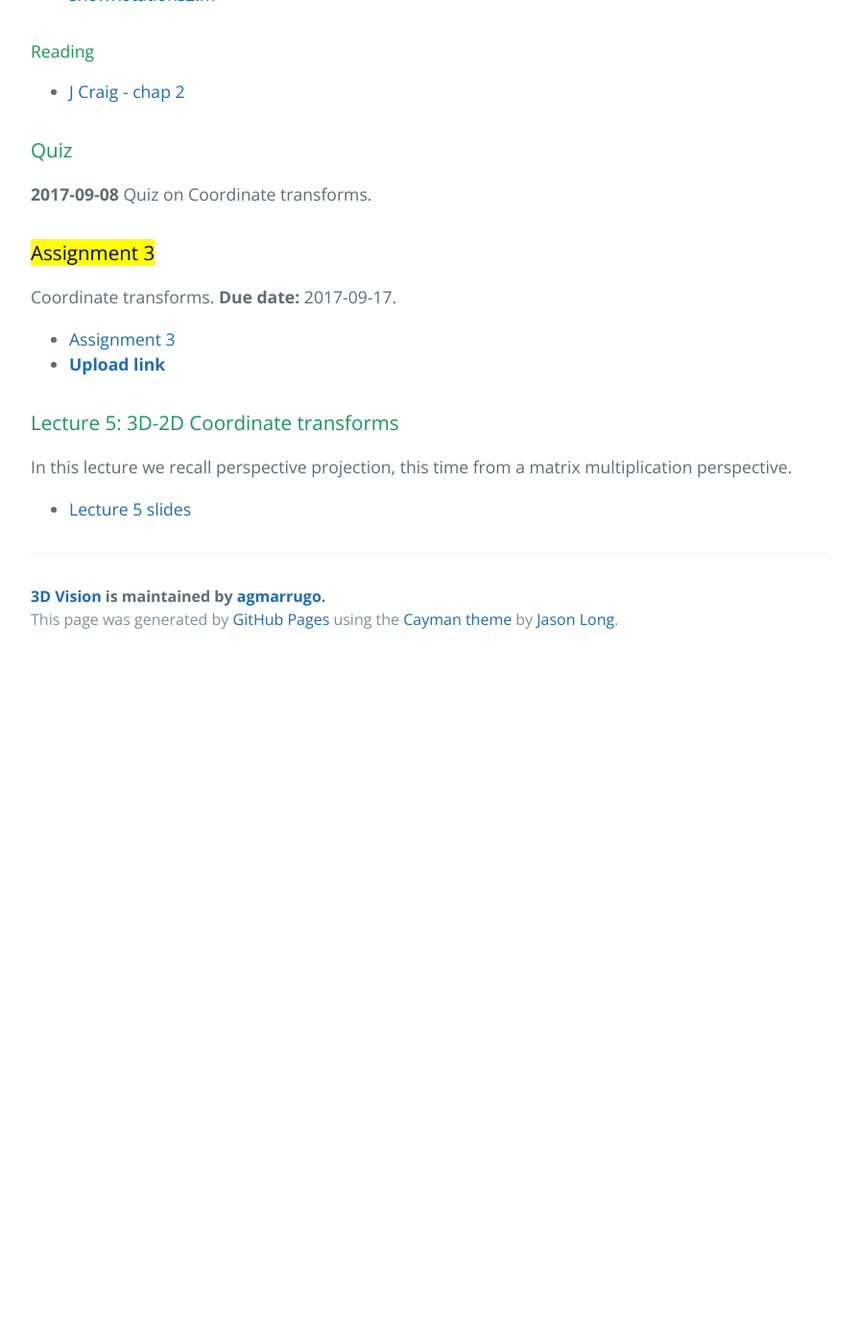
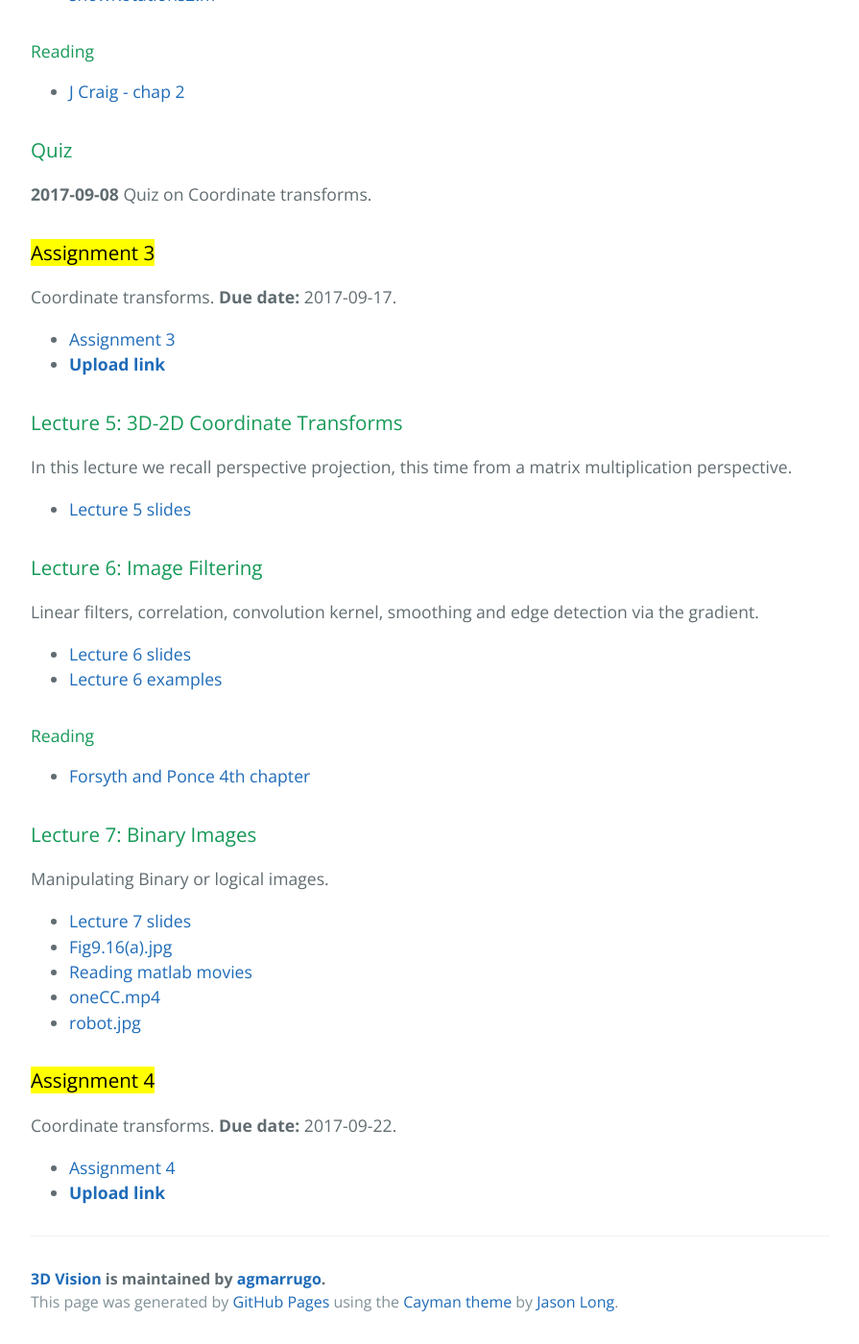
Before and after one commit to opi-lab/optical-metrology-2021, a Jekyll site: the page built from index.md, in a window 1280 px wide and 1400 px high, scrolled down 2987 px. Shown: the whole window at 96% size, without its empty margins (192-1087 px from the left). Built offline with Jekyll 4.4.1, drawn with Linux system fonts in a browser that asks for light colours; before the commit the page ends 3676 px from its top, so only the background shows below that.

Commit message:
Lectures 6 and 7.

```diff
--- a/index.md
+++ b/index.md
@@ -126,11 +126,41 @@ Coordinate transforms. **Due date:** 2017-09-17.
 
 
 
-### Lecture 5: 3D-2D Coordinate transforms
+### Lecture 5: 3D-2D Coordinate Transforms
 
 In this lecture we recall perspective projection, this time from a matrix multiplication perspective.
 
 - [Lecture 5 slides](https://www.dropbox.com/s/34qxz8z6d3pcqd8/lec05-3Dto2DTransforms.pdf?dl=0)
+
+
+### Lecture 6: Image Filtering
+
+Linear filters, correlation, convolution kernel, smoothing and edge detection via the gradient.
+
+- [Lecture 6 slides](https://www.dropbox.com/s/wmbab3vjatig7h2/lec06-ImageFiltering.pdf?dl=0)
+- [Lecture 6 examples](https://www.dropbox.com/s/mi8jnpxke9xnbud/lec06-ImageFiltering-examples.pdf?dl=0)
+
+#### Reading
+
+- [Forsyth and Ponce 4th chapter](https://www.dropbox.com/s/oojl3uuwlj8mohk/Forsyth-Ponce-chapter-04.pdf?dl=0)
+
+### Lecture 7: Binary Images
+
+Manipulating Binary or logical images.
+
+- [Lecture 7 slides]()
+- [Fig9.16(a).jpg](https://www.dropbox.com/s/3qji6985mfolo10/Fig9.16%28a%29.jpg?dl=0)
+- [Reading matlab movies](https://www.dropbox.com/s/t9u9e9hf2zqlcvl/Matlab_movies.pdf?dl=0)
+- [oneCC.mp4](https://www.dropbox.com/s/vjxiz41t0060rcf/oneCC.mp4?dl=0)
+- [robot.jpg](https://www.dropbox.com/s/s4fc4vrj2qrtuta/robot.jpg?dl=0)
+
+
+### <mark>Assignment 4</mark>
+
+Coordinate transforms. **Due date:** 2017-09-22.
+
+- [Assignment 4]({{site.url}}pdfs/a4.pdf)
+- [**Upload link**]()
 
 <!--### Assignment 1
 
```
Also changed, not shown: 1 other file.
